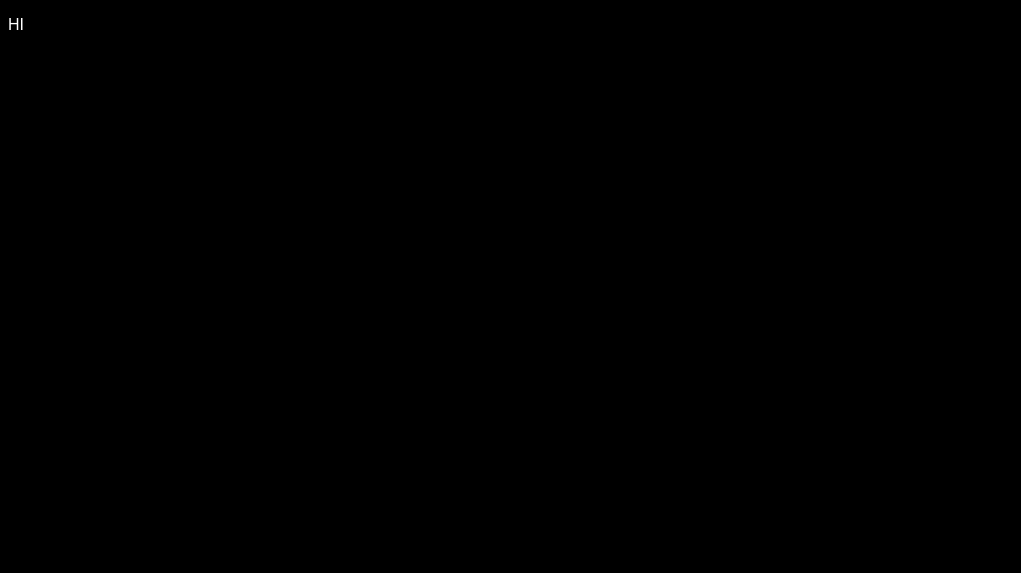
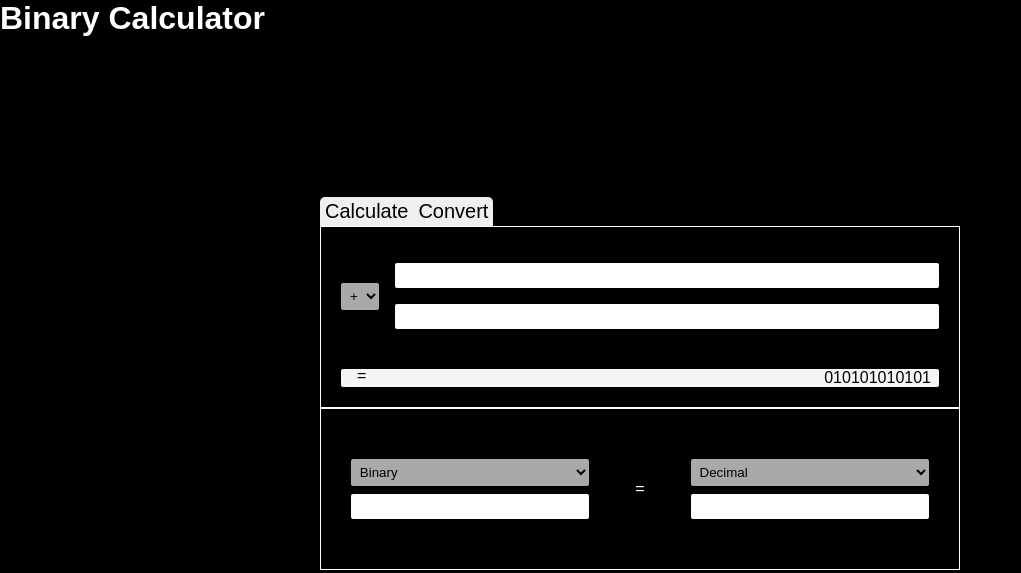
Before and after one commit to Bicheka/binary-calculator, a website built with Vite: page index.html in a window 1280 px wide. Shown: the whole page, without its empty margins (0-1021 px from the left). Built offline with nearby package versions, Linux system fonts and the light colour scheme.

Commit message:
basic html and css achieved

```diff
--- a/index.html
+++ b/index.html
@@ -1,15 +1,57 @@
 <!DOCTYPE html>
 <html lang="en">
   <head>
-    <meta charset="UTF-8" />
-    <meta name="viewport" content="width=device-width, initial-scale=1.0" />
+    <meta charset="UTF-8">
+    <meta name="viewport" content="width=device-width, initial-scale=1.0">
     <title>Document</title>
-    <link rel="stylesheet" href="/styles/main.css" />
+    <link rel="stylesheet" href="/styles/main.css">
     <script src="/src/main.js"></script>
   </head>
   <body>
+    <header>
+      <h1>Binary Calculator</h1>
+    </header>
     <main id="app">
-      <p>HI</p>
+      <section class="option-buttons" aria-label="Options">
+        <button type="button">Calculate</button>
+        <button type="button">Convert</button>
+      </section>
+      <section class="calculator" aria-label="Calculator">
+        <div class="operation-container">
+          <div>
+            <select name="operation" id="operation-selector">
+              <option value="+">+</option>
+              <option value="-">-</option>
+            </select>
+          </div>
+          <div class="operands-container">
+            <input class="operand" type="text">
+            <input class="operand" type="text">
+          </div>
+        </div>
+        <div class="result-container">
+          <p class="result">010101010101</p>
+        </div>
+      </section>
+      <section class="converter" aria-label="converter">
+        <div class="conversion-panel">
+          <select name="base-left">
+            <option value="binary">Binary</option>
+            <option value="decimal">Decimal</option>
+            <option value="hex">Hexadecimal</option>
+          </select>
+          <input type="text">
+        </div>
+        <p>=</p>
+        <div class="conversion-panel">
+          <select name="base-right">
+            <option value="decimal">Decimal</option>
+            <option value="hex">Hexadecimal</option>
+            <option value="binary">Binary</option>
+          </select>
+          <input type="text">
+        </div>
+      </section>
     </main>
   </body>
 </html>
--- a/styles/main.css
+++ b/styles/main.css
@@ -1,5 +1,109 @@
+* {
+    margin: 0;
+    padding: 0;
+    box-sizing: border-box;
+}
 body {
     font-family: sans-serif;
     background-color: black;
     color: #fff;
 }
+main{
+    max-width: 50%;
+    margin: 20vh auto;
+    min-width: 400px;
+}
+input, select{
+    border-radius: 2px;
+    border: none;
+    padding: 5px;
+}
+select{
+    background-color: darkgray;
+}
+
+.option-buttons{
+    display: flex;
+}
+.option-buttons button{
+    border: none;
+    padding: 3px 5px;
+    font-size: 1.25rem;
+}
+.option-buttons button:nth-child(1){
+    border-top-left-radius: 5px;
+}
+.option-buttons button:nth-last-child(1){
+    border-top-right-radius: 5px;
+}
+.calculator{
+    border: 1px solid white;
+    padding: 20px;
+}
+.operation-container{
+    display: flex;
+    align-items: center;
+    margin-top: 1rem;
+    gap: 1rem;
+    margin-bottom: 40px;
+}
+.operands-container{
+    width: 100%;
+    display: flex;
+    flex-direction: column;
+    gap: 1rem;
+}
+.result-container{
+    display: flex;
+    align-items: center;
+}
+
+.equals{
+    padding: .5rem;
+}
+
+.result{
+    padding: 0 .5rem;
+    background-color: whitesmoke;
+    color: black;
+    border-radius: 2px;
+    width: 100%;
+    text-align: right;
+    position: relative;
+}
+
+.result::before{
+    content: "=";
+    position: absolute;
+    left: 1rem;
+    bottom: 2px;
+}
+
+
+/* Coverter */
+.converter{
+    display: flex;
+    align-items: center; /* Vertically align items in the flex row */
+    gap: 1rem; /* Optional: space between elements */
+    padding: 50px 0;
+    border: 1px solid white;
+    justify-content: center;
+}
+
+.conversion-panel{
+    display: flex;
+    flex-direction: column;
+    align-items: center;
+    gap: .5rem;
+    width: 100%;
+}
+.conversion-panel select,
+.conversion-panel input {
+    width: 80%;
+}
+
+@media screen and (max-width: 600px) {
+    main{
+        max-width: 100%;
+    }
+}
```
